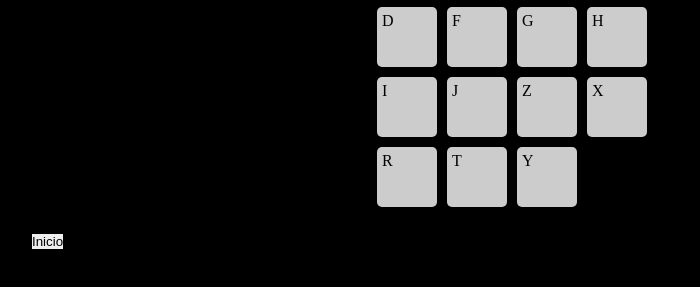
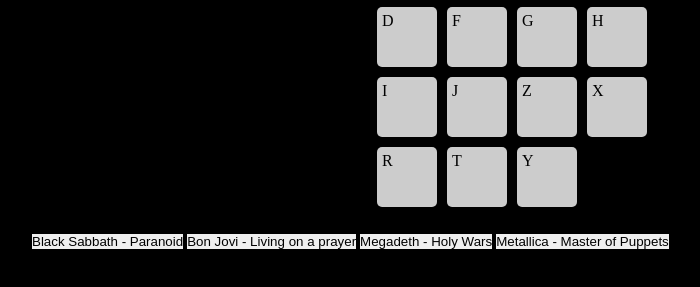
Before and after one commit to dancasttro/drummetal, a plain HTML site: page index.html in a window 1280 px wide. Shown: the part 205-492 px from the top of the page, without its empty margins (118-818 px from the left). Drawn offline with Linux system fonts and the light colour scheme.

Commit message:
Update index.html
Adicionado musicas.

```diff
--- a/index.html
+++ b/index.html
@@ -43,13 +43,18 @@
         </div>
         <div class="jukebox">
             <!-- <input type="submit" value="Inicio"> -->
-            <button id="ini">Inicio</button>
+            <img id='loader' src='img/loader.gif' style='display:none'/>
+            <button id="ini" onclick="loadMusicIni('Black Sabbath - Paranoid .mp3')">Black Sabbath - Paranoid </button>
+            <button id="ini" onclick="loadMusicIni('Bon Jovi - Living on a prayer.mp3')">Bon Jovi - Living on a prayer</button>
+            <button id="ini" onclick="loadMusicIni('Megadeth - Holy Wars.mp3')">Megadeth - Holy Wars</button>
+            <button id="ini" onclick="loadMusicIni('Metallica - Master of Puppets.mp3')">Metallica - Master of Puppets</button>
             <!-- <img src="img/" alt=""> -->
         </div>
         <footer>
 
         </footer>
     </div>
+    <script src="js/jquery.js"></script>
     <script src="js/howler.js"></script>
     <script src="js/script.js"></script>
 </body>
```
